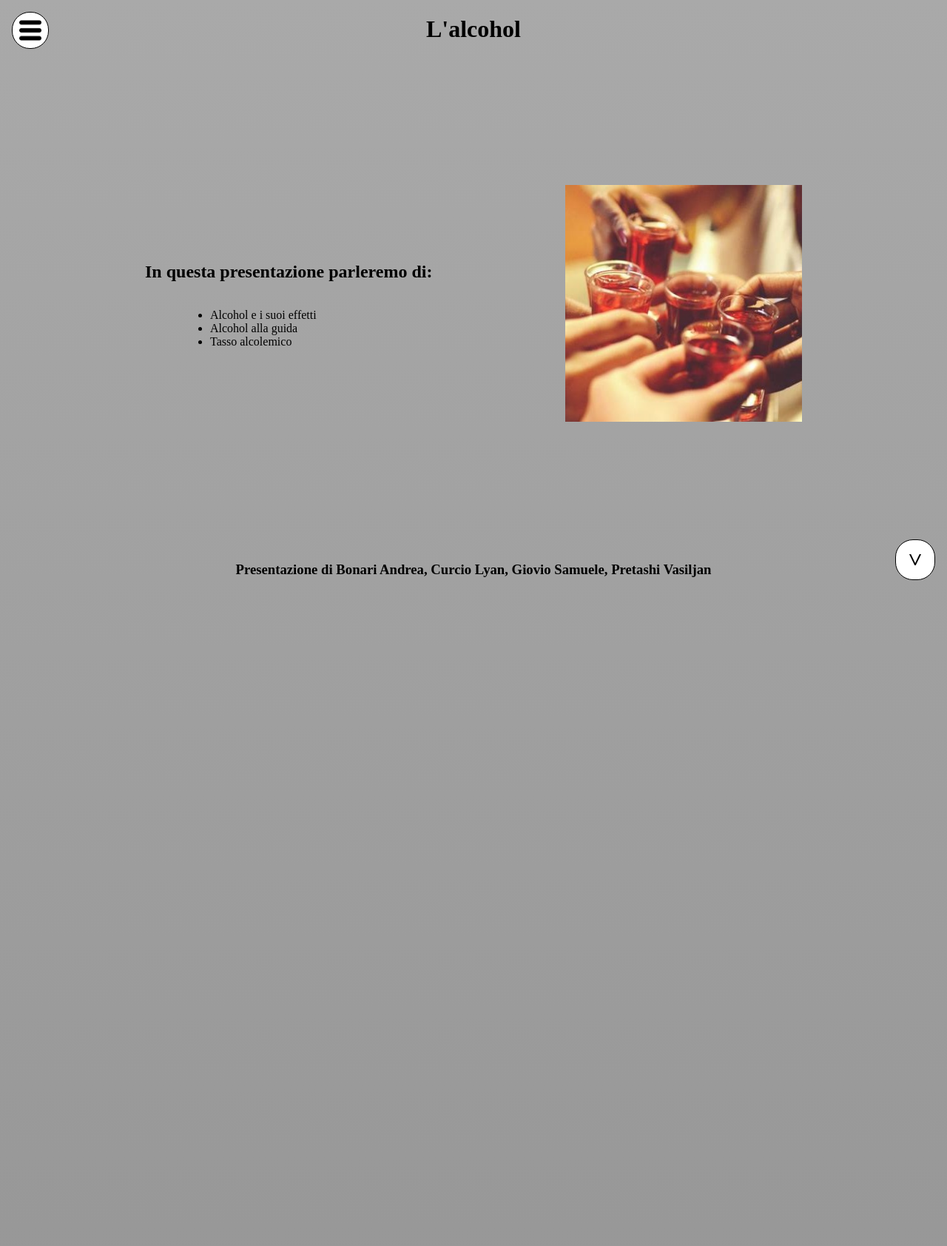
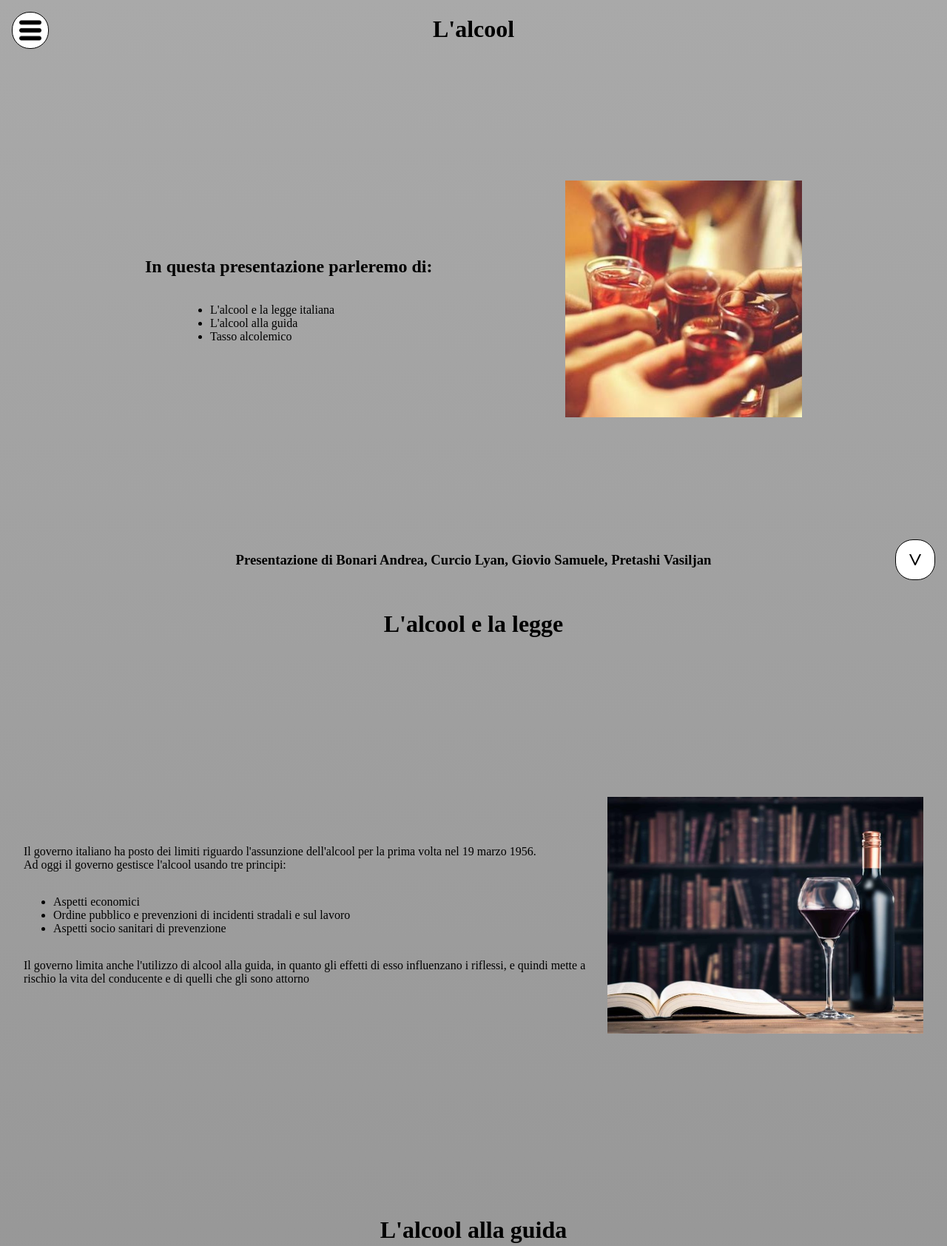
Before and after one commit to gioelebossi/educazione-civica-2020-2021, a plain HTML site: page public/index.html in a window 1280 px wide. Shown: the top 1684 px of the page at 74% size. Drawn offline with Linux system fonts and the light colour scheme.

Commit message:
aggiungo slide2

```diff
--- a/public/index.css
+++ b/public/index.css
@@ -174,3 +174,25 @@ td, th {
     margin-top: 0;
     margin-bottom: 0;
 }
+
+.baseline {
+    align-items: baseline;
+}
+
+.baseline>p>a {
+    color: blue;
+}
+
+#section2, #section3 {
+    padding: 1em;
+    width: calc(100% - 2em);
+}
+
+#section2>div, #section3>div {
+    width: calc(100% - 2em);
+}
+
+.wineImg, .keysImg {
+    margin-left: 1em;
+    height: 20em;
+}
--- a/public/index.html
+++ b/public/index.html
@@ -1,7 +1,6 @@
 <!DOCTYPE html>
 
 <html lang="it">
-
     <head>
         <meta charset="UTF-8">
         <meta http-equiv="X-UA-Compatible" content="IE=edge">
@@ -14,13 +13,13 @@
     <body class="flex column">
         <div class="flex section column" id="section1">
             <!-- Sezione 1 -->
-            <h1 class="flex">L'alcohol</h1>
+            <h1 class="flex">L'alcool</h1>
             <div class="flex">
                 <div class="flex column s1C">
                     <h2>In questa presentazione parleremo di:</h2>
                     <ul>
-                        <li>Alcohol e i suoi effetti</li>
-                        <li>Alcohol alla guida</li>
+                        <li>L'alcool e la legge italiana</li>
+                        <li>L'alcool alla guida</li>
                         <li>Tasso alcolemico</li>
                     </ul>
                 </div>
@@ -28,15 +27,34 @@
             </div>
             <h3>Presentazione di Bonari Andrea, Curcio Lyan, Giovio Samuele, Pretashi Vasiljan</h3>
         </div>
-        <div class="flex section" id="section2">
-            <!-- Sezione 2 -->
+        <div class="flex section column" id="section2">
+            <h1>L'alcool e la legge</h1>
+            <div class="flex">
+                <div class="flex column baseline">
+                    <p>Il governo italiano ha posto dei limiti riguardo l'assunzione dell'alcool per la prima volta nel 19 marzo 1956.<br>Ad oggi il governo gestisce l'alcool usando tre principi:</p>
+                    <ul>
+                        <li>Aspetti economici</li>
+                        <li>Ordine pubblico e prevenzioni di incidenti stradali e sul lavoro</li>
+                        <li>Aspetti socio sanitari di prevenzione</li>
+                    </ul>
+                    <p>Il governo limita anche l'utilizzo di alcool alla guida, in quanto gli effetti di esso influenzano i riflessi, e quindi mette a rischio la vita del conducente e di quelli che gli sono attorno</p>
+                </div>
+                <img class="wineImg" src="./images/wine.jpg">
+            </div>
         </div>
-        <div class="flex section" id="section3">
+        <div class="flex section column" id="section3">
+            <h1>L'alcool alla guida</h1>
+            <div class="flex">
+                <div class="flex column baseline">
+                    <p></p>
+                </div>
+                <img class="keysImg" src="./images/keys.jpg" alt="">
+            </div>
             <!-- Sezione 3 -->
         </div>
         <div class="flex section column" id="section4">
             <!-- Sezione 4 -->
-            <p>Questa tabella indica le conseguenze dell'alcohol secondo la legge italiana e secondo la medicina</p>
+            <p>Questa tabella indica le conseguenze dell'alcool secondo la legge italiana e secondo la medicina</p>
             <table border="1" cellpadding="10">
                 <tr class="table1">
                     <td><strong>TASSO ALCOLEMICO</strong></td>
@@ -111,9 +129,7 @@
                                 </div>
                             </div>
                         </div>
-                        <div id="result">
-
-                        </div>
+                        <div id="result"></div>
                     </div>
                 </div>
             </div>
@@ -126,11 +142,13 @@
             <div class="menu">
                 <h1>Tabella dei contenuti</h1>
                 <p>Premi su un tasto per navigare a quel punto</p>
-                <p>1) <a href="#section1">Intestazione</a></p>
-                <p>2) <a href="#section2">Punto 2</a></p>
-                <p>3) <a href="#section3">Punto 3</a></p>
-                <p>4) <a href="#section4">Tabella informativa</a></p>
-                <p>5) <a href="#section5">Calcolatore</a></p>
+                <div class="flex column baseline">
+                    <p>1) <a href="#section1">Intestazione</a></p>
+                    <p>2) <a href="#section2">alcool e legge</a></p>
+                    <p>3) <a href="#section3">Punto 3</a></p>
+                    <p>4) <a href="#section4">Tabella informativa</a></p>
+                    <p>5) <a href="#section5">Calcolatore</a></p>
+                </div>
             </div>
         </div>
 
```
Also changed, not shown: public/images/keys.jpg (added), public/images/wine.jpg (added).
